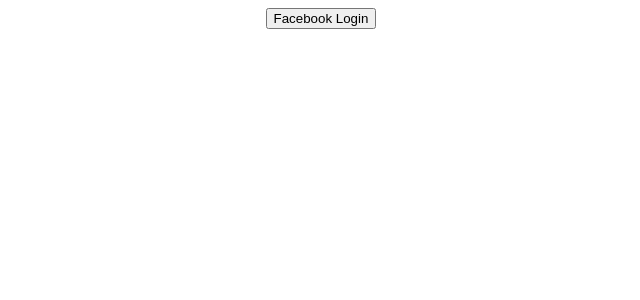
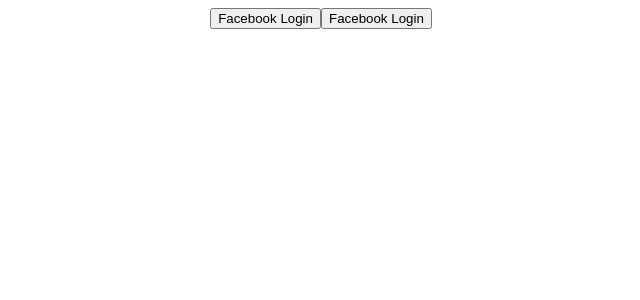
Before and after one commit to CPrz21/Instragram-prototype-web, a Vue app: page /#/ in a window 1280 px wide. Shown: the top 300 px of the page, without its empty margins (319-959 px from the left). Built offline with nearby package versions, Linux system fonts and the light colour scheme.

Commit message:
test fb sdk

```diff
--- a/src/components/Login.vue
+++ b/src/components/Login.vue
@@ -1,5 +1,8 @@
 <template>
-     <button type="button" class="btn btn-primary btn-block" @click="openFbLoginDialog">Facebook Login</button>
+  <div>
+    <button type="button" class="btn btn-primary btn-block" @click="openFbLoginDialog">Facebook Login</button>
+    <button type="button" class="btn btn-primary btn-block" @click="logoutFb">Facebook Login</button>
+  </div>
 </template>
 
 <script>
@@ -32,6 +35,7 @@
     checkLoginState: function (response) {
       if (response.status === 'connected') {
         FB.api('/me', { fields: 'name,email' }, function(profile) {
+          console.log(profile);
           console.log('Good to see you, ' + profile.name + '.');
         });
       } else if (response.status === 'not_authorized') {
@@ -40,6 +44,12 @@
       } else {
         // the user isn't logged in to Facebook.
       }
+    },
+    logoutFb(){
+      FB.logout(function(response) {
+        // user is now logged out
+        console.log(response);
+      });
     }
   }
 };
```
